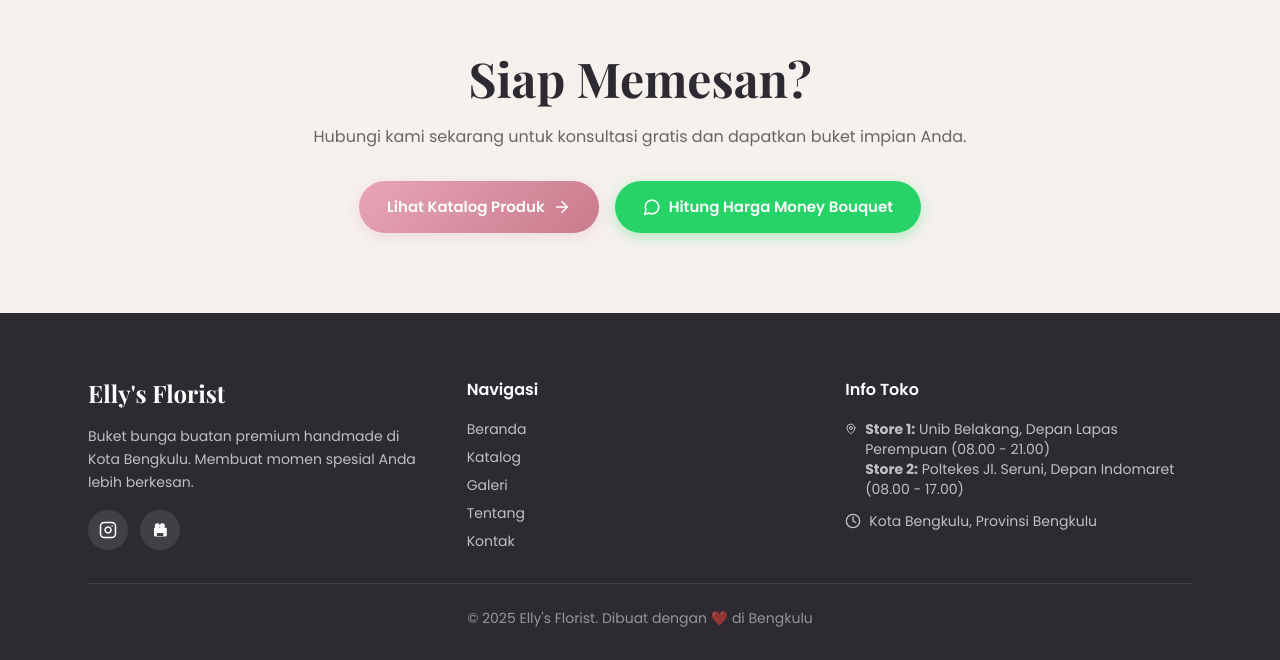
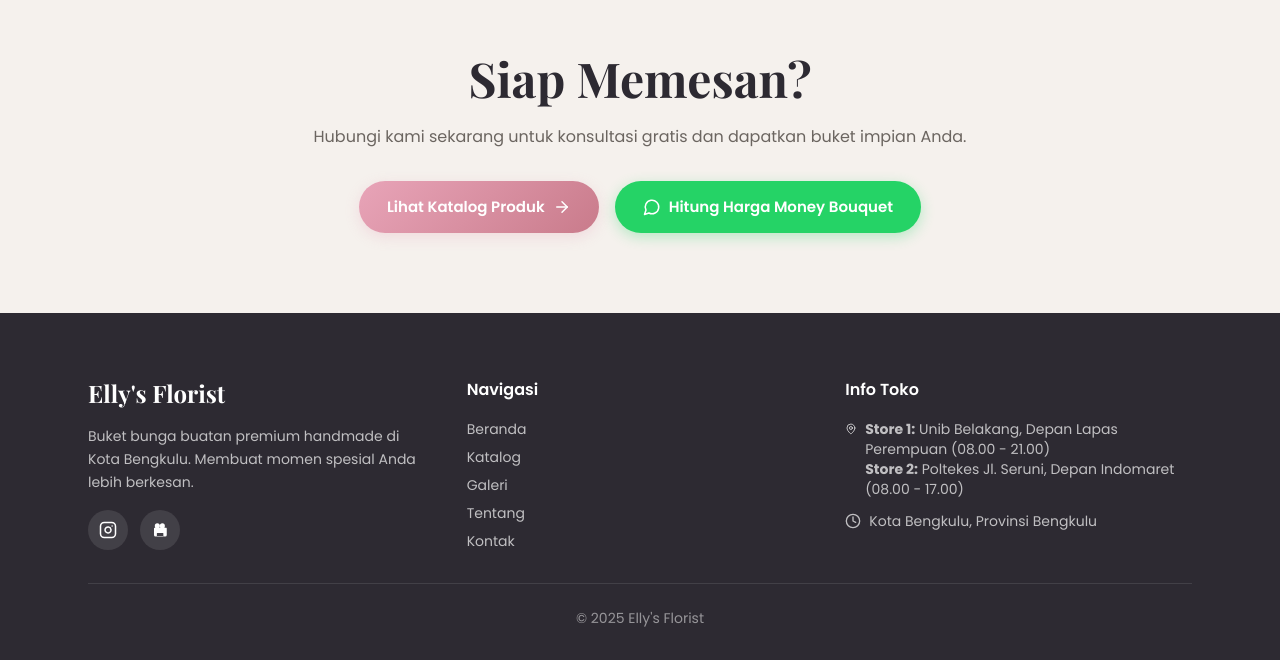
Before and after one commit to imamabdurrahmann/bloomcraft-portfolio, a Next.js app: page / in a window 1280 px wide. Shown: the part 1303-1963 px from the top of the page. Built offline with nearby package versions, Linux system fonts and the light colour scheme.

Commit message:
Simplify footer copyright text

```diff
--- a/src/components/Footer.tsx
+++ b/src/components/Footer.tsx
@@ -73,7 +73,7 @@ export default function Footer() {
         </div>
 
         <div className="border-t border-white/10 pt-6 text-center text-sm text-white/50">
-          © 2025 Elly&apos;s Florist. Dibuat dengan ❤️ di Bengkulu
+          © 2025 Elly&apos;s Florist
         </div>
       </div>
     </footer>
```
